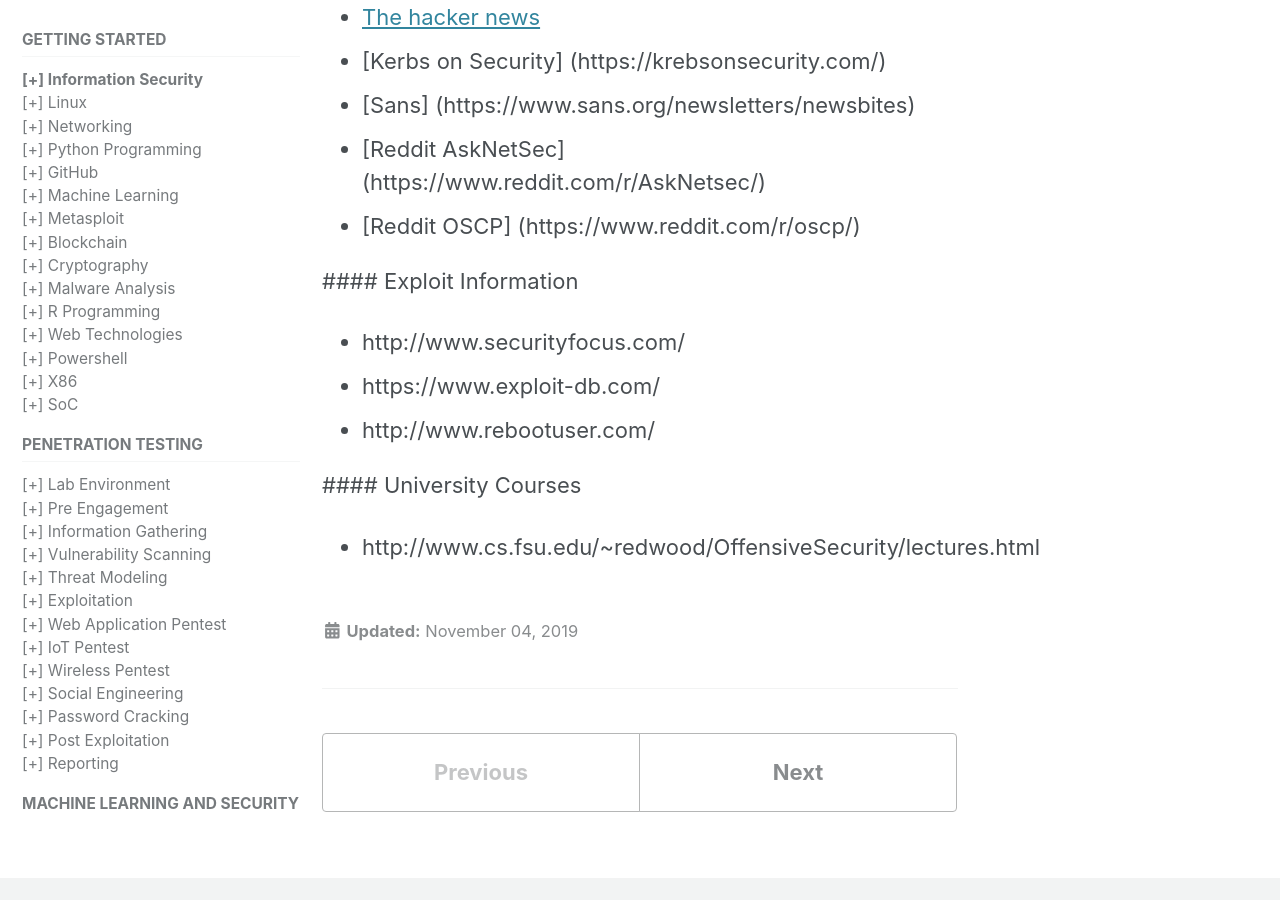
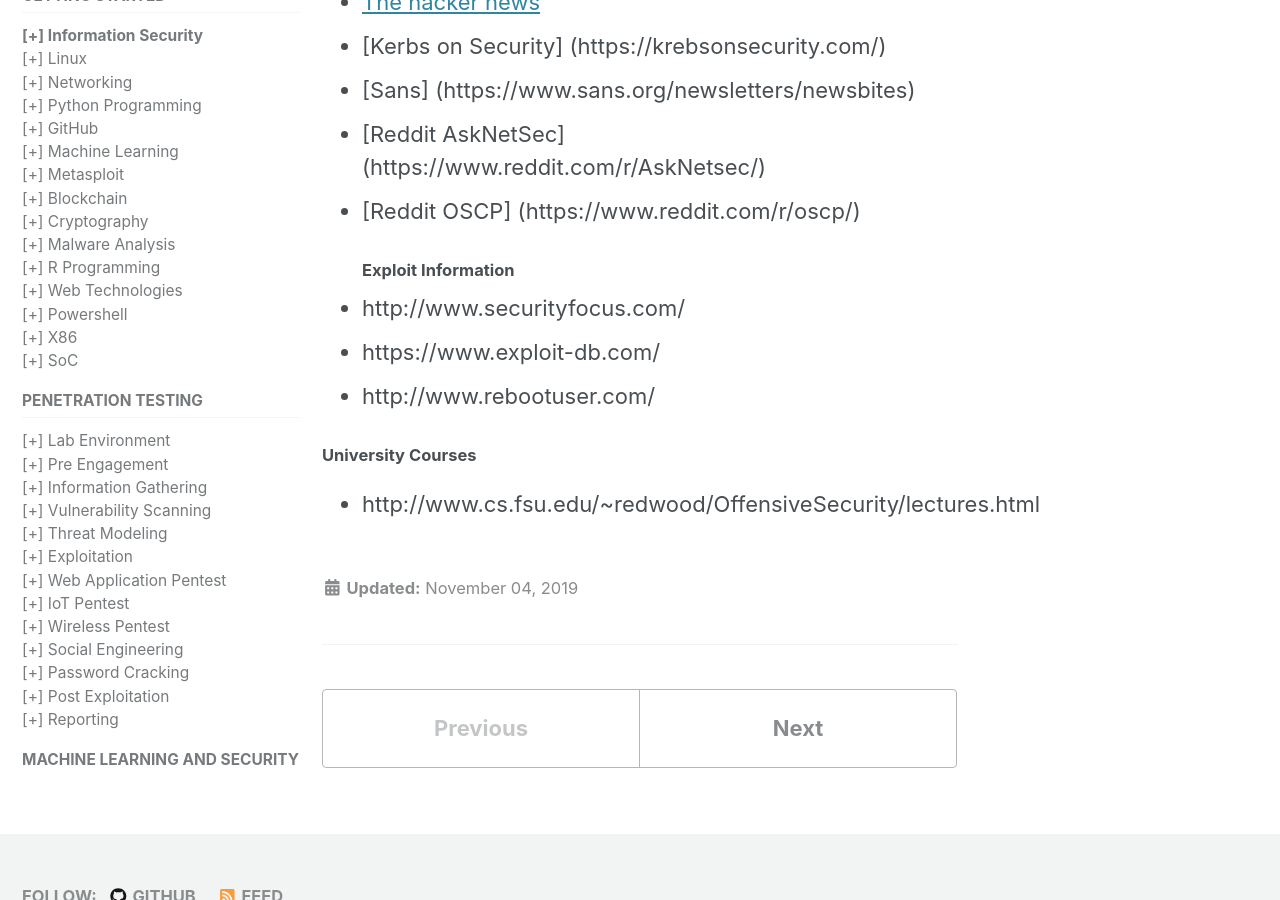
Before and after one commit to mohareti/cyberlab, a Jekyll site: the page built from _docs/01_infosec-101.md, in a window 1280 px wide and 900 px high, scrolled down 6517 px. Built offline with Jekyll 4.4.1, drawn with Linux system fonts in a browser that asks for light colours; cached includes are drawn as plain includes; nearby versions of some CDN libraries; some of the changed text lies outside the part shown.

```diff
--- a/_docs/01_infosec-101.md
+++ b/_docs/01_infosec-101.md
@@ -40,6 +40,7 @@ toc: true
 -	https://support.portswigger.net/customer/portal/topics/792273-burp-testing-methodologies/articles
 
 ##### Malwares/Botnet Research
+
 -	[checkpoint](https://research.checkpoint.com)
 -	[Fireeye](https://www.fireeye.com/blog.html)
 -	[MalwareTech](https://www.malwaretech.com/)
@@ -47,6 +48,7 @@ toc: true
 - [cylance](https://threatvector.cylance.com/en_us/home.html?utm_medium=referral&utm_source=cylance.com)
 
 ##### Books
+
 -	Penetration Testing: A Hands-on Introduction to Hacking
 -	The Hacker Playbook 1,2,3
 -	RTFM: Red Team Field Manual
@@ -55,6 +57,7 @@ toc: true
 -	Network Security Assessment, 3rd Edition By Chris McNab
 
 ##### Few More Books
+
 - Grey Hat Python
 - The Root Kit Arsenal
 - A Guide to Kernel Exploitation, Attacking With HTML 5
@@ -66,7 +69,7 @@ toc: true
 - Intermediate Security Testing with Kali Linux 2 A book by Daniel W Dieterle
 - Hash Crack: Password Cracking Manual A book by Joshua Picolet
 - The Practice of Network Security Monitoring: Understanding Incident Detection and Response
-- The Book of PoC||GTFO by Manul Laphroaig
+- The Book of PoC GTFO by Manul Laphroaig
 - Practical Forensic Imaging: Securing Digital Evidence with Linux Tools by Bruce Nikkel
 - Metasploit: The Penetration Tester's Guide by David Kennedy
 - The Art of Memory Forensics: Detecting Malware and Threats in Windows, Linux, and Mac Memory by Michael Hale Ligh
@@ -128,12 +131,10 @@ toc: true
   - [Sans] (https://www.sans.org/newsletters/newsbites)
   - [Reddit AskNetSec] (https://www.reddit.com/r/AskNetsec/)
   - [Reddit OSCP] (https://www.reddit.com/r/oscp/)
-
-  #### Exploit Information
+#### Exploit Information
   - http://www.securityfocus.com/
   - https://www.exploit-db.com/
   - http://www.rebootuser.com/
 
-
-  #### University Courses
+#### University Courses
   - http://www.cs.fsu.edu/~redwood/OffensiveSecurity/lectures.html
```
